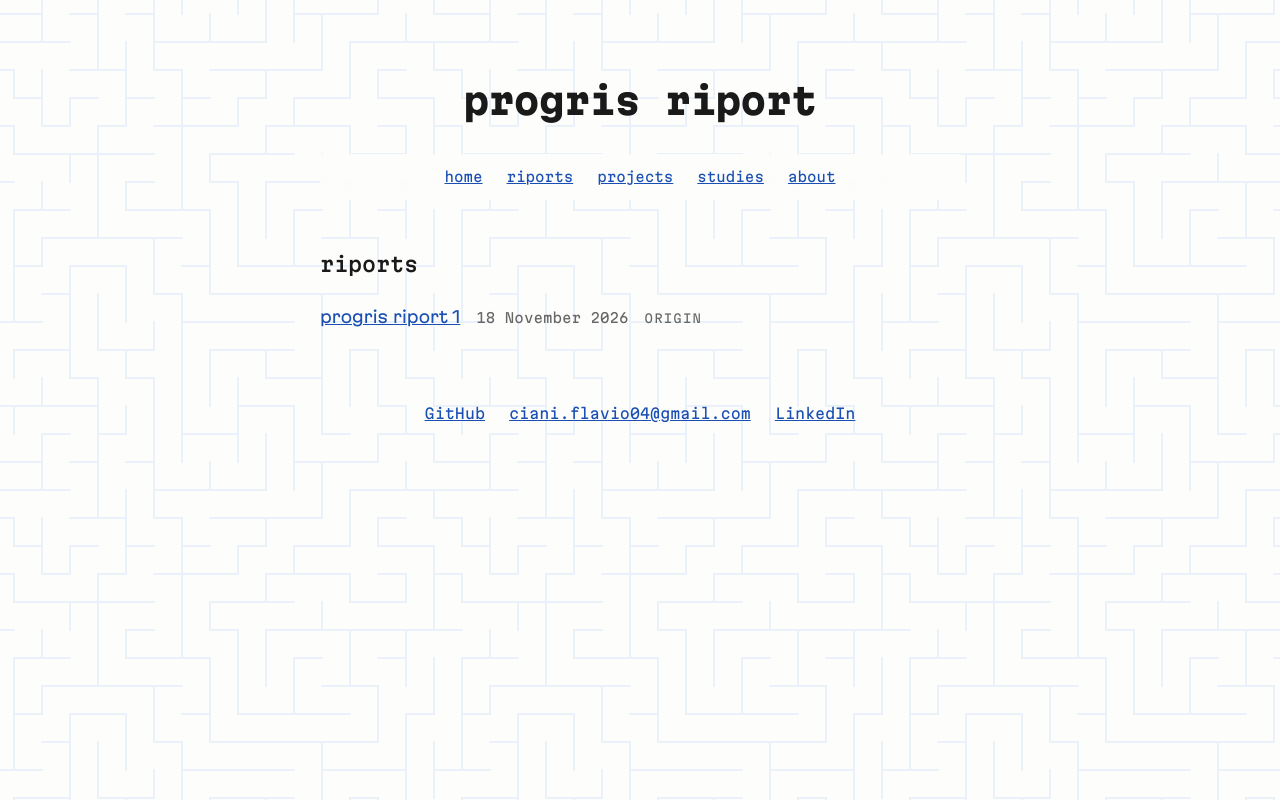
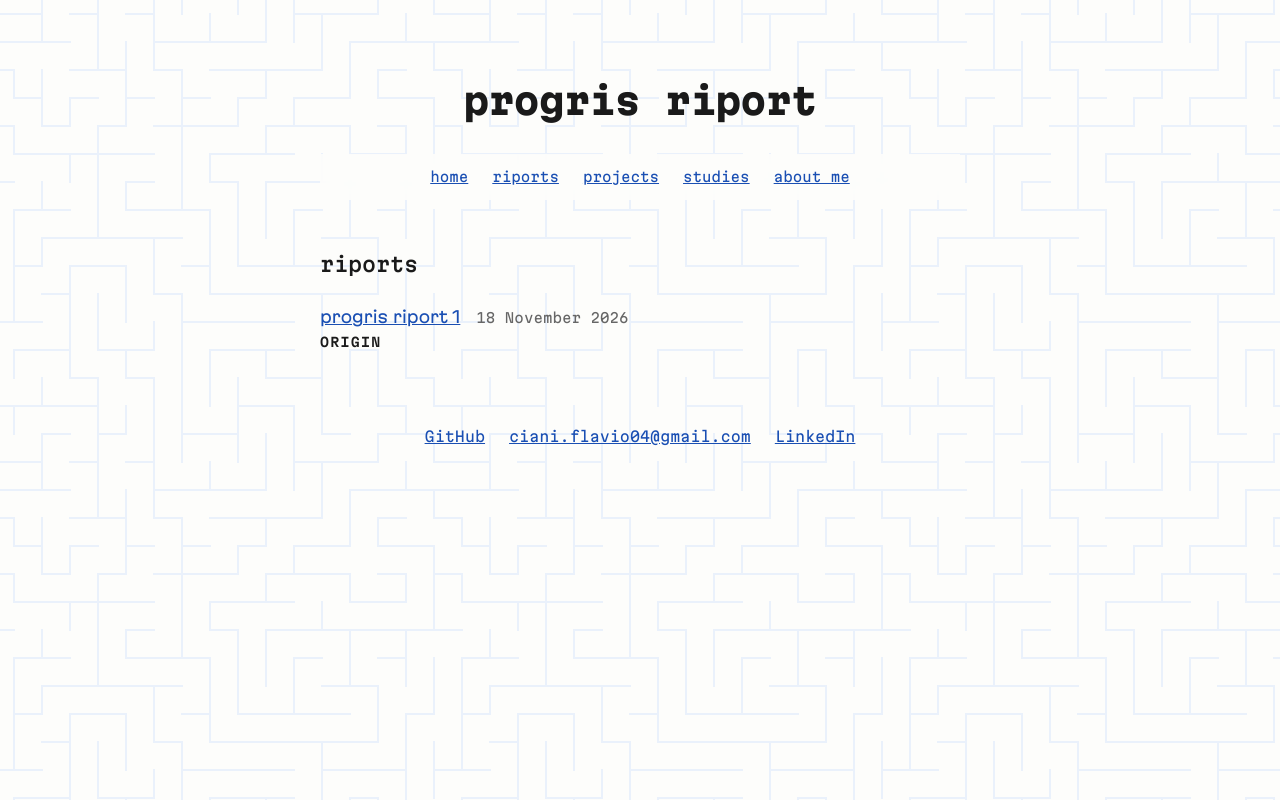
Before and after one commit to progrisriport/progrisriport.github.io, a plain HTML site: page riports/index.html in a window 1280 px wide. Drawn offline with Linux system fonts and the light colour scheme.

Commit message:
Riport subtitles under the date, nav: about me
Each riport shows its subtitle (e.g. origin) below the date in the
list, on the home and on its own page.

Co-Authored-By: Claude Opus 5.5 <noreply@anthropic.com>

```diff
--- a/riports/index.html
+++ b/riports/index.html
@@ -28,7 +28,7 @@
                 <li><a href="/riports/">riports</a></li>
                 <li><a href="/projects/">projects</a></li>
                 <li><a href="/studies/">studies</a></li>
-                <li><a href="/about/">about</a></li>
+                <li><a href="/about/">about me</a></li>
             </ul>
         </nav>
 
@@ -36,9 +36,11 @@
             <h2>riports</h2>
             <ol class="riport-list" reversed>
                 <li class="origin">
-                    <a href="/riports/1/">progris riport 1</a>
-                    <time datetime="2026-11-18">18 November 2026</time>
-                    <span class="label">origin</span>
+                    <div class="row">
+                        <a href="/riports/1/">progris riport 1</a>
+                        <time datetime="2026-11-18">18 November 2026</time>
+                    </div>
+                    <p class="label">origin</p>
                 </li>
             </ol>
         </main>
--- a/style.css
+++ b/style.css
@@ -168,11 +168,28 @@ article .related {
 }
 
 .riport-list li {
+    padding: 0.5rem 0;
+}
+
+/* Link and date side by side, subtitle on its own line below */
+.riport-list .row {
     display: flex;
     flex-wrap: wrap;
     gap: 0 1rem;
     align-items: baseline;
-    padding: 0.5rem 0;
+}
+
+.riport-list .label,
+article header .label {
+    margin: 0.15rem 0 0;
+    font-size: 0.8rem;
+    font-weight: 600;
+    color: var(--text);   /* the riport's name: stronger than the date */
+}
+
+/* Riport header: title, then date, then subtitle, stacked */
+article header time {
+    display: block;
 }
 
 .riport-list li.origin {
```
Also changed, not shown: about/index.html (+4 -4 lines), index.html (+2 -2 lines), projects/index.html (+1 -1 lines), riports/1/index.html (+2 -1 lines), studies/index.html (+1 -1 lines).
